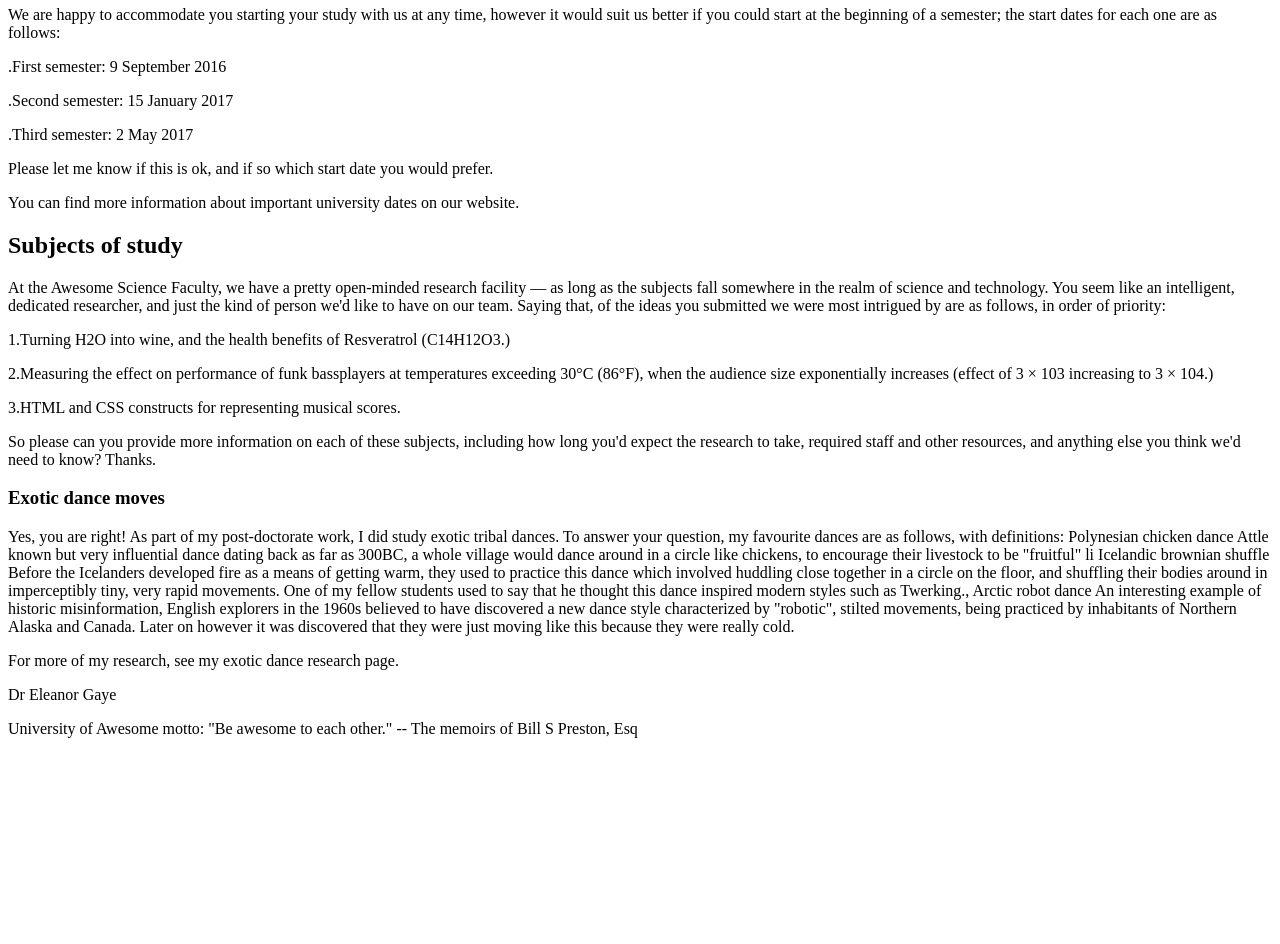
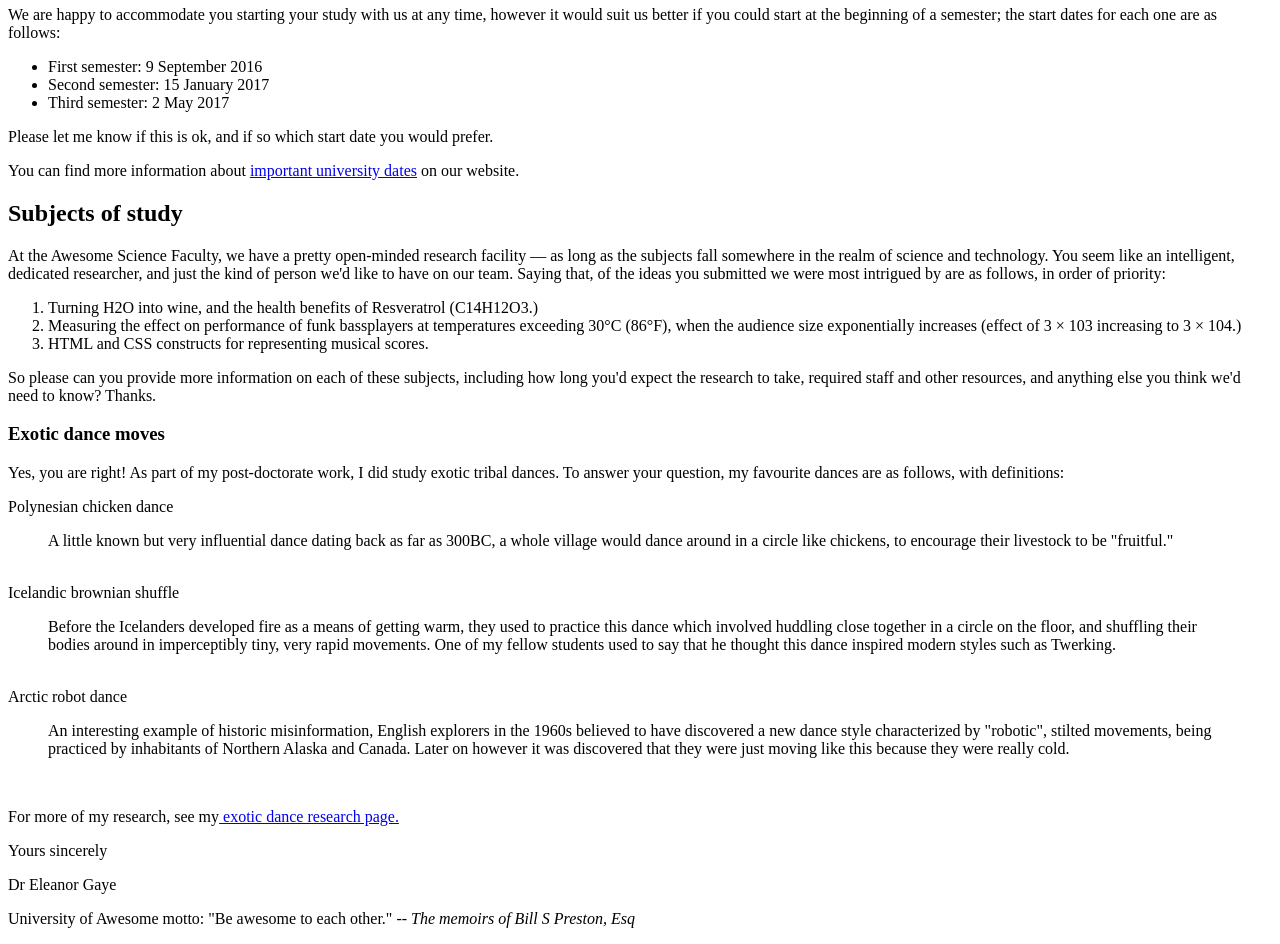
Before and after one commit to masoudamba/letter-assessment, a plain HTML site: page index.html in a window 1280 px wide. Shown: the part 460-1404 px from the top of the page. Before the commit the page ends 1214 px from the top, so only its background shows below. Drawn offline with Linux system fonts and the light colour scheme.

Commit message:
made major some changes

```diff
--- a/index.html
+++ b/index.html
@@ -33,44 +33,47 @@
     <p3>Starting dates</p3>
     <p></p>
     <p4>We are happy to accommodate you starting your study with us at any time, however it would suit us better if you could start at the beginning of a semester; the start dates for each one are as follows:</p4>
-    <p></p>
-    <p5>.First semester: 9 September 2016</p5>
-    <p></p>
-    <p6>.Second semester: 15 January 2017</p6>
-    <p></p>
-    <p7>.Third semester: 2 May 2017</p7>
-    <p></p>
+
+        <ul type= "numbers">
+
+            <li>First semester: 9 September 2016</li>
+            <li>Second semester: 15 January 2017</li>
+            <li>Third semester: 2 May 2017</li>
+
+        </ul>
+
     <p8>Please let me know if this is ok, and if so which start date you would prefer.</p8>
     <p></p>
-    <p9>You can find more information about important university dates on our website.</p9>
+    <p9>You can find more information about <a href="http//example.com.">important university dates</a> on our website.</p9>
 
     <p></p>
     <h2>Subjects of study</h2>
     <p></p>
-    <p11>At the Awesome Science Faculty, we have a pretty open-minded research facility — as long as the subjects fall somewhere in the realm of science and technology. You seem like an intelligent, dedicated researcher, and just the kind of person we'd like to have on our team. Saying that, of the ideas you submitted we were most intrigued by are as follows, in order of priority:</p11>
-    <p></p>
-    <p12>1.Turning H2O into wine, and the health benefits of Resveratrol (C14H12O3.)</p12>
-    <p></p>
-    <p13>2.Measuring the effect on performance of funk bassplayers at temperatures exceeding 30°C (86°F), when the audience size exponentially increases (effect of 3 × 103 increasing to 3 × 104.)</p13>
-    <p></p>
-    <p14>3.HTML and CSS constructs for representing musical scores.</p14>
-    <p></p>
-    <p15>So please can you provide more information on each of these subjects, including how long you'd expect the research to take, required staff and other resources, and anything else you think we'd need to know? Thanks.</p15>
+    <p11>At the Awesome Science Faculty, we have a pretty open-minded research facility — as long as the subjects fall somewhere in the realm of science and technology. You seem like an intelligent, dedicated researcher, and just the kind of person we'd like to have on our team. Saying that, of the ideas you submitted we were most intrigued by are as follows, in order of priority:
+
+         <ol type= "numbers">
+
+            <li>Turning H2O into wine, and the health benefits of Resveratrol (C14H12O3.)</li>
+            <li>Measuring the effect on performance of funk bassplayers at temperatures exceeding 30°C (86°F), when the audience size exponentially increases (effect of 3 × 103 increasing to 3 × 104.)</li>
+            <li>HTML and CSS constructs for representing musical scores.</li>
+
+        </ol>
+
+        So please can you provide more information on each of these subjects, including how long you'd expect the research to take, required staff and other resources, and anything else you think we'd need to know? Thanks.</p11>
+
     <h3>Exotic dance moves</h3>
     <p></p>
-    <p17>Yes, you are right! As part of my post-doctorate work, I did study exotic tribal dances. To answer your question, my favourite dances are as follows, with definitions:</p17>
-    <p18>Polynesian chicken dance</p18>
-    <p19>Attle known but very influential dance dating back as far as 300BC, a whole village would dance around in a circle like chickens, to encourage their livestock to be "fruitful" li</p19>
-    <p20>Icelandic brownian shuffle</p20>
-    <p21>Before the Icelanders developed fire as a means of getting warm, they used to practice this dance which involved huddling close together in a circle on the floor, and shuffling their bodies around in imperceptibly tiny, very rapid movements. One of my fellow students used to say that he thought this dance inspired modern styles such as Twerking.,</p21>
-    <p22>Arctic robot dance</p22>
-    <p23>An interesting example of historic misinformation, English explorers in the 1960s believed to have discovered a new dance style characterized by "robotic", stilted movements, being practiced by inhabitants of Northern Alaska and Canada. Later on however it was discovered that they were just moving like this because they were really cold.</p23>
-    <p></p>
-    <p24>For more of my research, see my exotic dance research page.</p24>
-    <p></p>
-    <p25>Dr Eleanor Gaye</p25>
-    <p></p>
-    <p26>University of Awesome motto: "Be awesome to each other." -- The memoirs of Bill S Preston, Esq</p26>
-    <p></p>
+    <p17>Yes, you are right! As part of my post-doctorate work, I did study exotic tribal dances. To answer your question, my favourite dances are as follows, with definitions:<br>
+    <p>Polynesian chicken dance<br>
+        <blockquote>A little known but very influential dance dating back as far as 300BC, a whole village would dance around in a circle like chickens, to encourage their livestock to be "fruitful."</blockquote><br>
+        Icelandic brownian shuffle<br>
+        <blockquote>Before the Icelanders developed fire as a means of getting warm, they used to practice this dance which involved huddling close together in a circle on the floor, and shuffling their bodies around in imperceptibly tiny, very rapid movements. One of my fellow students used to say that he thought this dance inspired modern styles such as Twerking.</blockquote><br>
+        Arctic robot dance<br>
+        <blockquote>An interesting example of historic misinformation, English explorers in the 1960s believed to have discovered a new dance style characterized by "robotic", stilted movements, being practiced by inhabitants of Northern Alaska and Canada. Later on however it was discovered that they were just moving like this because they were really cold.</blockquote><br>
+    <p>For more of my research, see my<a href="http//example.com."> exotic dance research page.</a></p>
+
+        <p>Yours sincerely<br></p>
+        <p>Dr Eleanor Gaye</br></p>
+        <p>University of Awesome motto: "Be awesome to each other." <i>-- The memoirs of Bill S Preston, Esq</i><br></p>
 </body>
 </html>
```
Also changed, not shown: Untitled-1.txt (deleted).
